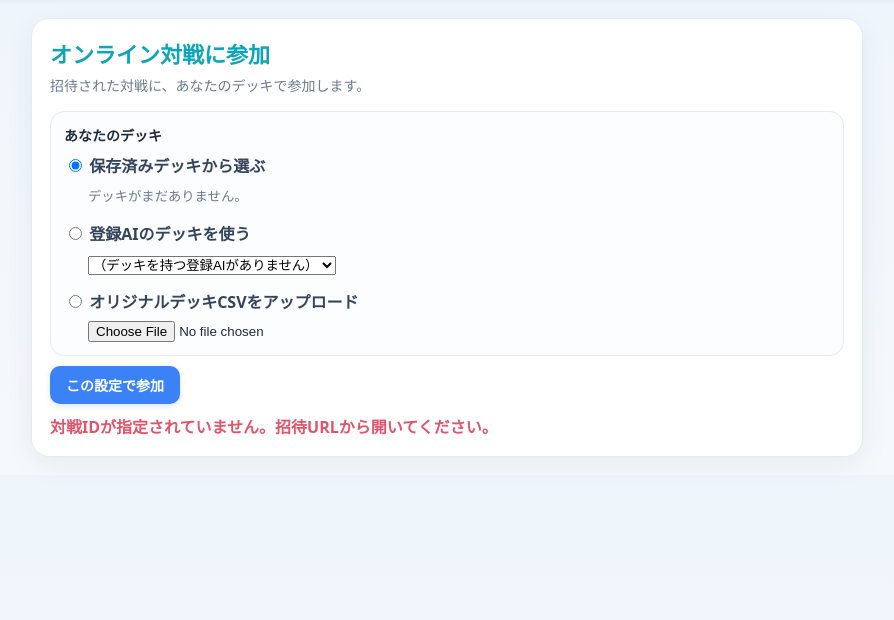
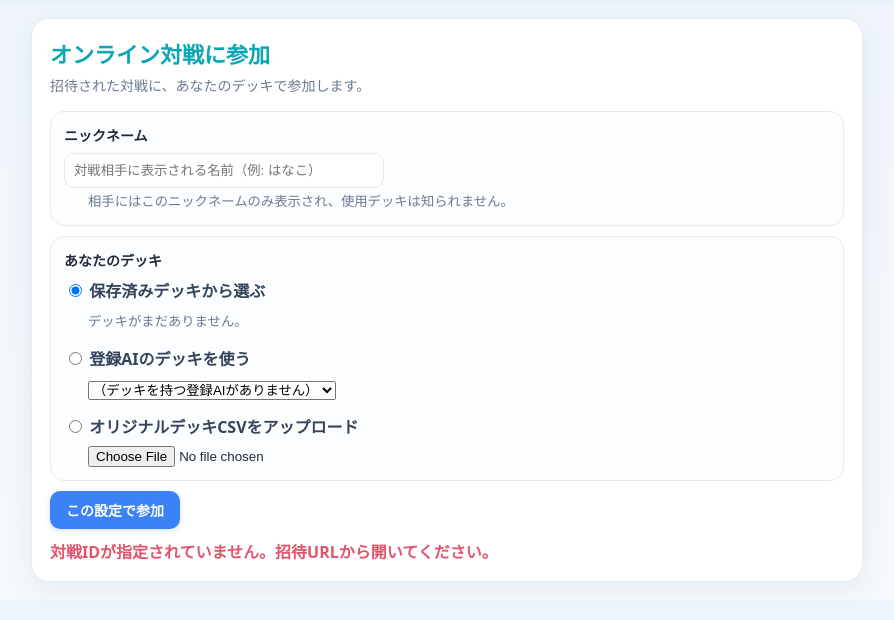
Before and after one commit to yuyauchi247-create/pokemon_competition, a Flask app: page /join in a window 1280 px wide. Shown: the part 49-669 px from the top of the page, without its empty margins (193-1087 px from the left). Run offline with Flask 3, Linux system fonts and the light colour scheme; data that the repository does not hold is empty; parts of the project's set-up code (start-up, migrations or seed data) failed here and were passed over.

Commit message:
人vs人: 使用デッキを相手に秘匿＋任意ニックネーム＋相手手札ラベル統一
- 部屋作成/参加時に任意のニックネームを入力（相手にはこれのみ表示）。
- PvPのプレイヤーラベルをニックネームに変更し、デッキ名を相手に出さない
  （ロビーの部屋名・対戦中ラベル・バナーすべてニックネーム表示）。
- 相手手札の枚数表記を「対戦相手の手札（N枚）」に統一（PvP）。

ローカル検証: ニックネームでPvP作成→ロビー/youLabel/oppLabel がニックネームのみで
デッキ名が出ないことを確認。※デプロイなし。

Co-Authored-By: Claude Opus 4.8 (1M context) <noreply@anthropic.com>

```diff
--- a/tools/webapp/server.py
+++ b/tools/webapp/server.py
@@ -1478,8 +1478,10 @@ def api_new():
         g["status"] = "waiting"
         g["slots"] = {token: 0}
         g["decks"] = [host_deck, None]
-        g["labels"] = {0: f"プレイヤー1（{host_label}）"}
-        g["host_deck_label"] = host_label
+        # 人vs人: 相手にデッキを知られないよう、ラベルは「ニックネーム」のみ（デッキ名は出さない）。
+        nick = (request.form.get("nickname") or "").strip()[:20] or "プレイヤー1"
+        g["labels"] = {0: nick}
+        g["host_name"] = nick   # ロビー表示用（デッキ名は出さない）
         g["deck_label"] = "オンライン対戦"
         g["created_at"] = datetime.now(timezone.utc).isoformat()
         GAMES[gid] = g
@@ -1536,7 +1538,7 @@ def api_join():
     token = uuid.uuid4().hex
     g["slots"][token] = 1
     g["decks"][1] = guest_deck
-    g["labels"][1] = f"プレイヤー2（{guest_label}）"
+    g["labels"][1] = (request.form.get("nickname") or "").strip()[:20] or "プレイヤー2"
     _activate(g)
     obs, start = battle_start(g["decks"][0], g["decks"][1])
     if obs is None:
@@ -1574,7 +1576,7 @@ def api_rooms():
                 age_sec = None
         if age_sec is not None and age_sec > 3600:
             continue
-        rooms.append({"gid": gid, "host": g.get("host_deck_label") or "プレイヤー1",
+        rooms.append({"gid": gid, "host": g.get("host_name") or "プレイヤー1",
                       "ageSec": age_sec})
     rooms.sort(key=lambda r: (r["ageSec"] is None, r["ageSec"] or 0))
     return jsonify({"rooms": rooms})
--- a/tools/webapp/templates/battle.html
+++ b/tools/webapp/templates/battle.html
@@ -441,7 +441,9 @@ function renderBoard(){
     // 人vsAI / 人vs人: 相手の手札は中身を伏せ、枚数ぶん裏面カードを表示する。
     document.getElementById('youHandLabel').textContent='あなたの手札';
     const n=(b.opp&&b.opp.handCount)||0;
-    oppHandLabel.textContent=(STATE.oppLabel||'相手')+' の手札（'+n+'枚）';
+    // 人vs人は相手のデッキを伏せるため「対戦相手の手札」表記に統一する。
+    const oppName = STATE.mode==='pvp' ? '対戦相手' : (STATE.oppLabel||'相手');
+    oppHandLabel.textContent=oppName+'の手札（'+n+'枚）';
     oppHandLabel.classList.remove('hidden'); oppHandRow.classList.remove('hidden');
     oppHandRow.innerHTML = n
       ? Array.from({length:n},()=>'<img class="handback" src="/card_back" alt="相手の手札（裏向き）" draggable="false">').join('')
--- a/tools/webapp/templates/join.html
+++ b/tools/webapp/templates/join.html
@@ -7,6 +7,12 @@
     <h2>オンライン対戦に参加</h2>
     <p>招待された対戦に、あなたのデッキで参加します。</p>
     <div id="roomInfo" class="hint" style="margin-bottom:10px"></div>
+    <div class="choice">
+      <h3>ニックネーム</h3>
+      <input type="text" name="nickname" maxlength="20" placeholder="対戦相手に表示される名前（例: はなこ）"
+             style="border:1px solid var(--line);border-radius:10px;padding:9px;width:100%;max-width:320px">
+      <small style="display:block;color:var(--sub);margin-top:4px">相手にはこのニックネームのみ表示され、使用デッキは知られません。</small>
+    </div>
     <div class="choice">
       <h3>あなたのデッキ</h3>
       <label><input type="radio" name="deck_mode" value="user" checked> 保存済みデッキから選ぶ</label>
--- a/tools/webapp/templates/setup.html
+++ b/tools/webapp/templates/setup.html
@@ -78,6 +78,12 @@
       </div>
     </div>
     {% elif mode == 'pvp' %}
+    <div class="choice">
+      <h3>ニックネーム</h3>
+      <input type="text" name="nickname" maxlength="20" placeholder="対戦相手に表示される名前（例: たろう）"
+             style="border:1px solid var(--line);border-radius:10px;padding:9px;width:100%;max-width:320px">
+      <small style="display:block;color:var(--sub);margin-top:4px">相手にはこのニックネームのみ表示され、使用デッキは知られません。</small>
+    </div>
     <div class="choice">
       <h3>あなたのデッキ</h3>
       <div class="deckRow">
```
